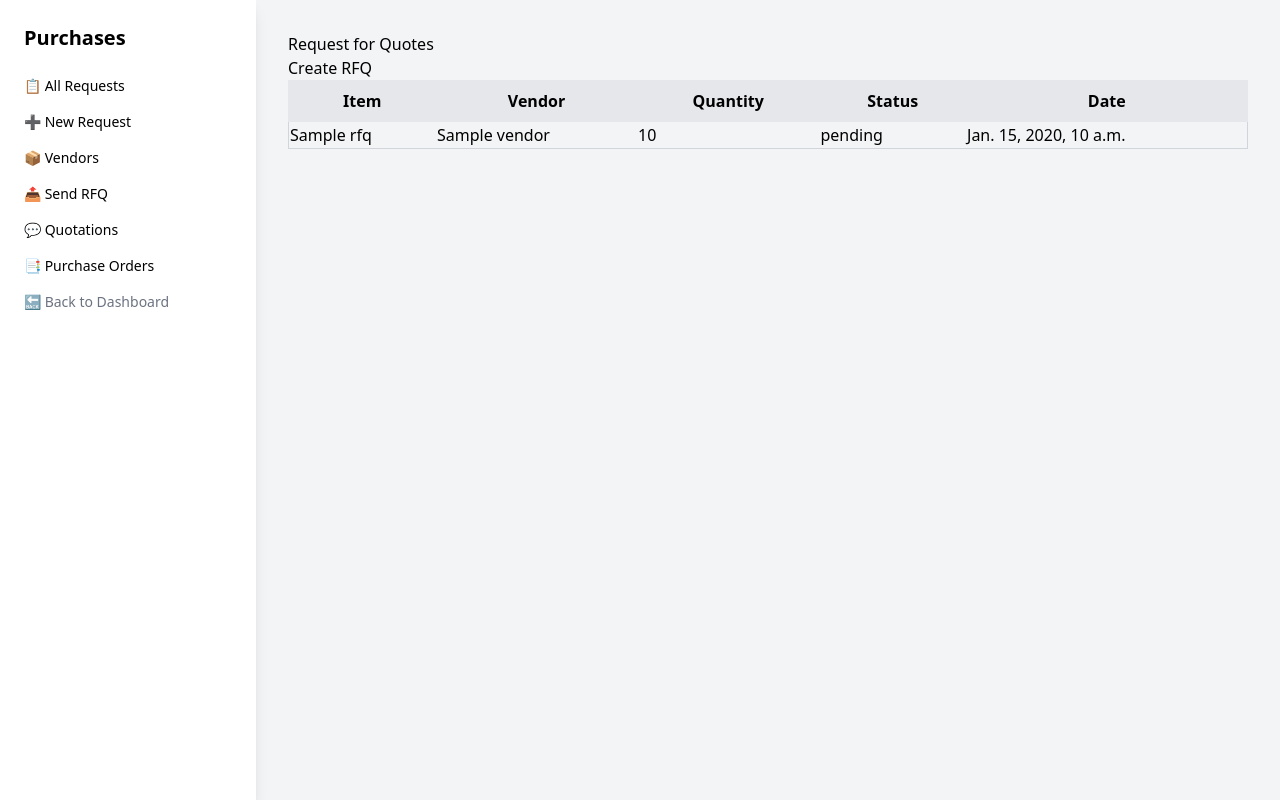
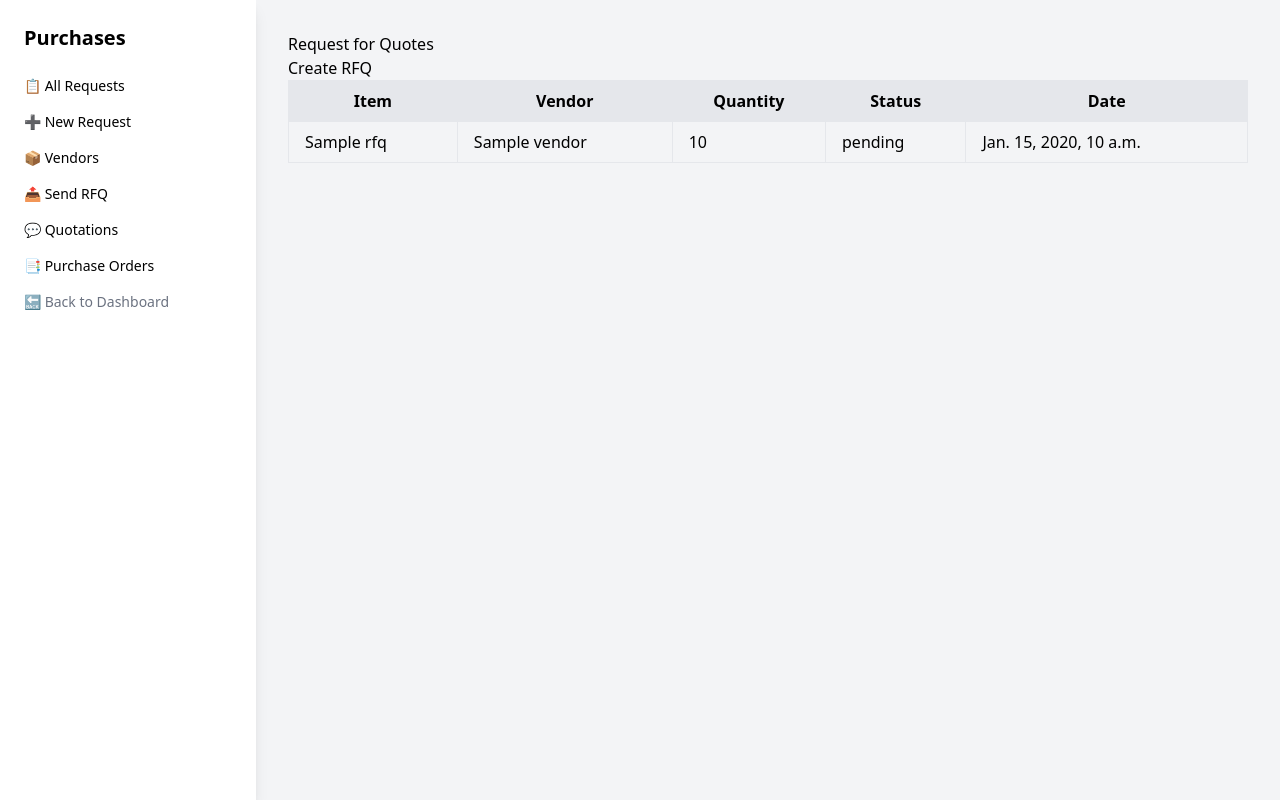
Before and after one commit to Anuoluwa-samuel/Django_erp, a Django app: template templates/purchases/rfq_list.html in a window 1280 px wide. Run offline with Django 5.2, Linux system fonts and the light colour scheme; the template is opened without the code that fills it: most values are stand-ins (such as "Sample title", 1, 10 or a date in 2020).

Commit message:
feat: Add table borders and padding to RFQ list

```diff
--- a/templates/purchases/rfq_list.html
+++ b/templates/purchases/rfq_list.html
@@ -18,11 +18,11 @@
   </thead>
     {% for rfq in rfqs %}
     <tr>
-        <td>{{ rfq.item_name }}</td>
-        <td>{{ rfq.vendor.name }}</td>
-        <td>{{ rfq.quantity }}</td>
-        <td>{{ rfq.status }}</td>
-        <td>{{ rfq.request_date }}</td>
+        <td class="px-4 py-2 border">{{ rfq.item_name }}</td>
+        <td class="px-4 py-2 border">{{ rfq.vendor.name }}</td>
+        <td class="px-4 py-2 border">{{ rfq.quantity }}</td>
+        <td class="px-4 py-2 border">{{ rfq.status }}</td>
+        <td class="px-4 py-2 border">{{ rfq.request_date }}</td>
     </tr>
     {% endfor %}
 </table>
```
